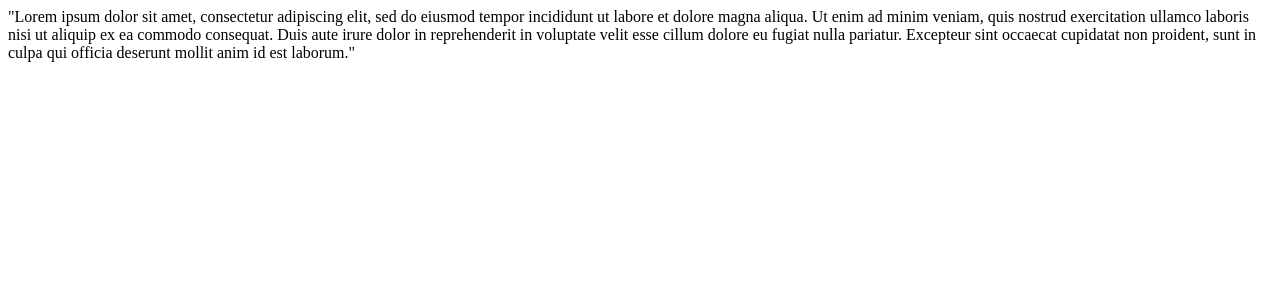
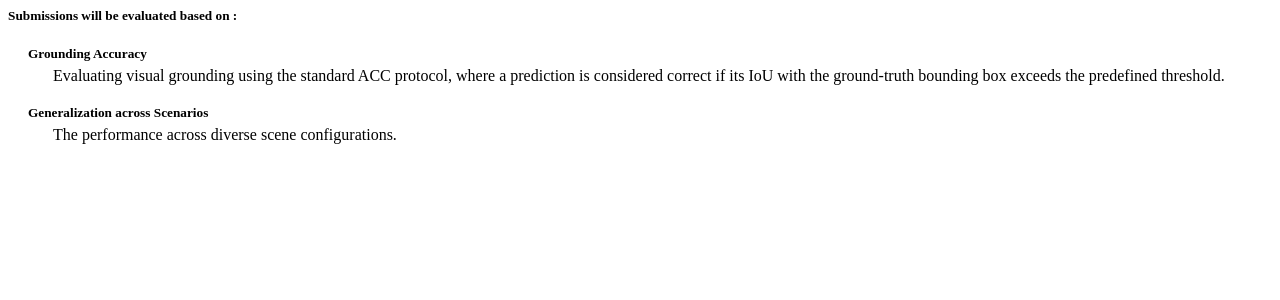
Before and after one commit to Natsume0124/MRC-Track1, a Python web app: template templates/evaluation_details.html in a window 1280 px wide. Shown: the top 300 px of the page. Run offline with Jinja, Linux system fonts and the light colour scheme; the template is opened without the code that fills it, so the values that code supplies are empty.

Commit message:
Update evaluation_details.html

```diff
--- a/templates/evaluation_details.html
+++ b/templates/evaluation_details.html
@@ -1 +1,14 @@
-<p>"Lorem ipsum dolor sit amet, consectetur adipiscing elit, sed do eiusmod tempor incididunt ut labore et dolore magna aliqua. Ut enim ad minim veniam, quis nostrud exercitation ullamco laboris nisi ut aliquip ex ea commodo consequat. Duis aute irure dolor in reprehenderit in voluptate velit esse cillum dolore eu fugiat nulla pariatur. Excepteur sint occaecat cupidatat non proident, sunt in culpa qui officia deserunt mollit anim id est laborum."</p>
+  <h5>Submissions will be evaluated based on :</h5>
+
+  <ul style="list-style-type: none; padding-left: 20px;">
+
+    <li>
+      <h5 style="margin: 15px 0 5px 0;">Grounding Accuracy</h5>
+      <p style="margin: 0 0 20px 25px;">Evaluating visual grounding using the standard ACC protocol, where a prediction is considered correct if its IoU with the ground-truth bounding box exceeds the predefined threshold.</p>
+    </li>
+
+    <li>
+      <h5 style="margin: 15px 0 5px 0;">Generalization across Scenarios</h5>
+      <p style="margin: 0 0 20px 25px;">The performance across diverse scene configurations.</p>
+    </li>
+  </ul>
```
